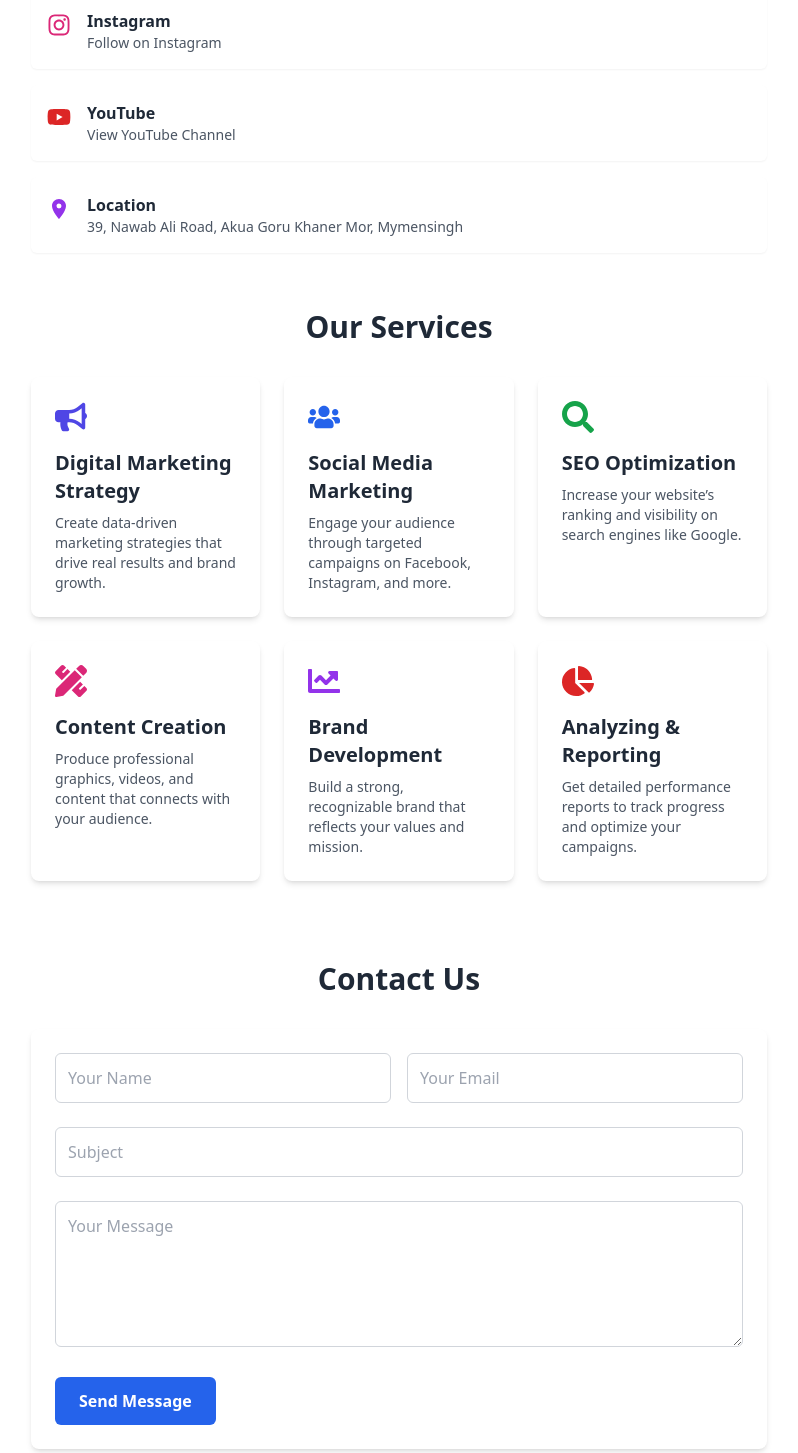
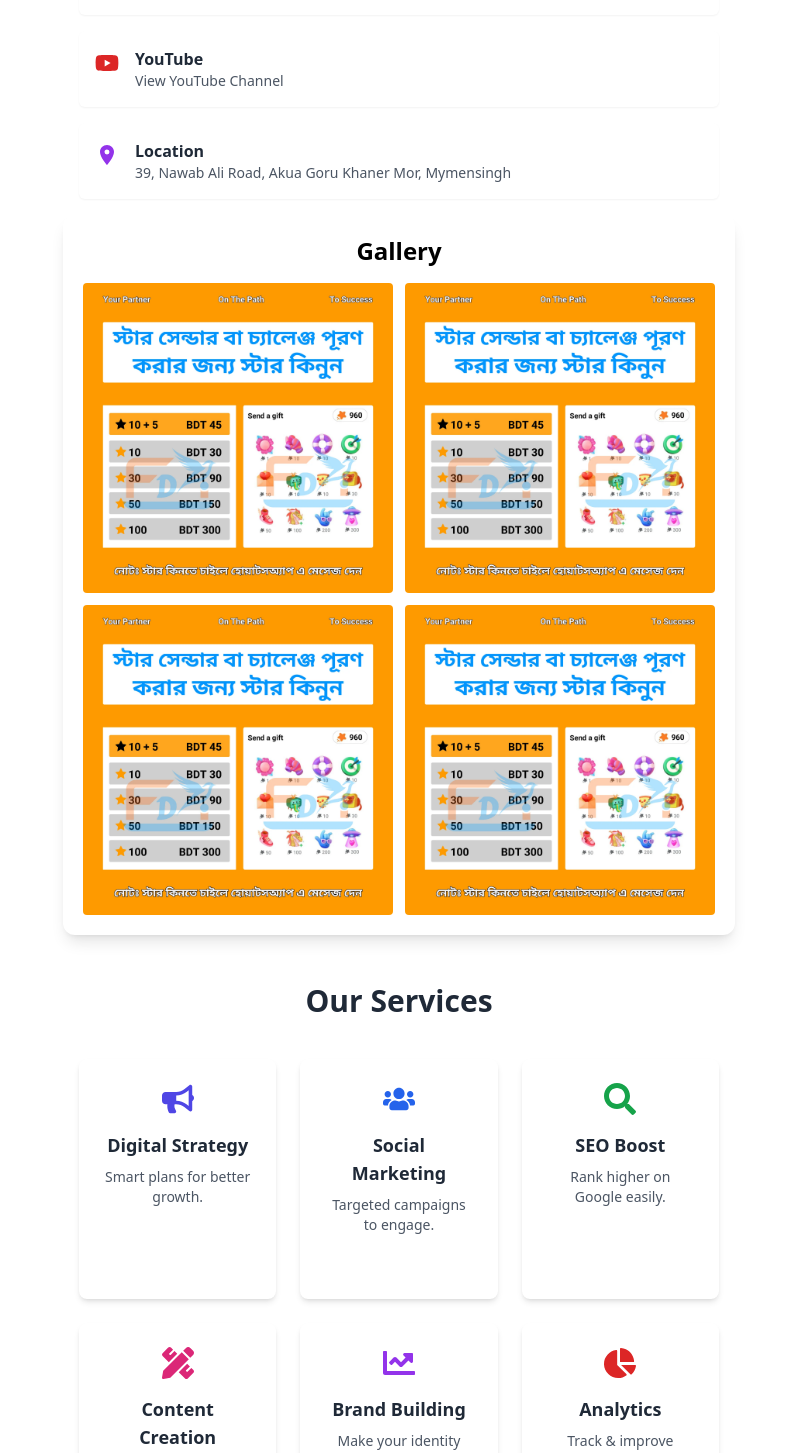
Before and after one commit to Mahediswe/freelanceit-portfolio, a React (Create React App) app: page / in a window 1280 px wide. Shown: the part 1332-2785 px from the top of the page, without its empty margins (241-1039 px from the left). Built offline with nearby package versions, Linux system fonts and the light colour scheme.

Commit message:
secend commit

```diff
--- a/package.json
+++ b/package.json
@@ -7,6 +7,7 @@
     "@testing-library/jest-dom": "^6.6.3",
     "@testing-library/react": "^16.3.0",
     "@testing-library/user-event": "^13.5.0",
+    "qrcode.react": "^4.2.0",
     "react": "^19.1.0",
     "react-dom": "^19.1.0",
     "react-icons": "^5.5.0",
--- a/src/Components/ContactForm.jsx
+++ b/src/Components/ContactForm.jsx
@@ -21,7 +21,7 @@ const ContactForm = () => {
   };
 
   return (
-    <div className="max-w-3xl mx-auto px-4 py-10">
+    <div className="max-w-2xl mx-auto px-4 py-10">
       <h2 className="text-3xl font-bold text-center mb-8 text-gray-800">Contact Us</h2>
 
       <form onSubmit={handleSubmit} className="bg-white shadow-md rounded-lg p-6 space-y-6">
--- a/src/Components/ContactInfo.jsx
+++ b/src/Components/ContactInfo.jsx
@@ -55,7 +55,7 @@ const ContactInfo = () => {
   ];
 
   return (
-    <div className="max-w-3xl mx-auto p-4 space-y-4">
+    <div className="max-w-2xl mx-auto p-4 space-y-4">
       {contactItems.map((item, index) => (
         <a
           href={item.link}
--- a/src/Components/Footer.jsx
+++ b/src/Components/Footer.jsx
@@ -2,7 +2,7 @@ import React from 'react';
 
 const Footer = () => {
   return (
-    <footer className="max-w-3xl mx-auto bg-gray-800 py-4 ">
+    <footer className="max-w-2xl mx-auto bg-gray-800 py-4 ">
       <div className="text-center text-sm text-white">
         © 2025 Freelance Digital IT. All rights reserved.
       </div>
--- a/src/Components/Hero.jsx
+++ b/src/Components/Hero.jsx
@@ -41,7 +41,7 @@ import hero from "../assetes/hero.jpg";
 
 const Hero = () => {
   return (
-    <div className="relative max-w-3xl mx-auto">
+    <div className="relative max-w-2xl mx-auto">
 
       {/* Top Hero Image */}
       <div className="h-100 overflow-hidden rounded-t-lg">
@@ -53,13 +53,14 @@ const Hero = () => {
       </div>
 
       {/* Profile Picture (Floating) */}
-      <div className="absolute top-80 left-1/2 transform -translate-x-1/2 animate-float">
-        <img
-          src={profile}
-          alt="Profile"
-          className="w-32 h-32 rounded-full border-4 border-white shadow-md "
-        />
-      </div>
+<div className="absolute top-[26%] sm:top-16 md:top-72 lg:top-80 left-1/2 -translate-x-1/2 transform animate-float">
+  <img
+    src={profile}
+    alt="Profile"
+    className="w-32 h-32 rounded-full border-4 border-white shadow-md"
+  />
+</div>
+
 
       {/* Bottom Info Section */}
       <div className="bg-slate-100 pt-20 pb-10 px-6 rounded-b-lg shadow-md">
--- a/src/Components/Home.jsx
+++ b/src/Components/Home.jsx
@@ -5,14 +5,18 @@ import ContactInfo from './ContactInfo'
 import Service from './Service'
 import ContactForm from './ContactForm'
 import Footer from './Footer'
+import ImageGallery from './ImageGallary'
+import QRCodeSection from './QRCodeSection'
 const Home = () => {
   return (
     <div>
       <Navbar/>
       <Hero/>
       <ContactInfo/>
+      <ImageGallery/>
       <Service/>
       <ContactForm/>
+      <QRCodeSection/>
       <Footer/>
     </div>
   )
--- /dev/null
+++ b/src/Components/ImageGallary.jsx
@@ -0,0 +1,83 @@
+import React, { useState } from 'react';
+import img1 from '../assetes/p.jpg';
+import img2 from '../assetes/p.jpg';
+import img3 from '../assetes/p.jpg';
+import img4 from '../assetes/p.jpg';
+
+const images = [img1, img2, img3, img4];
+
+
+const ImageBoxGallery = () => {
+  const [isOpen, setIsOpen] = useState(false);
+  const [currentIndex, setCurrentIndex] = useState(0);
+
+  const openModal = (index) => {
+    setCurrentIndex(index);
+    setIsOpen(true);
+  };
+
+  const closeModal = () => {
+    setIsOpen(false);
+  };
+
+  const nextImage = () => {
+    setCurrentIndex((prev) => (prev + 1) % images.length);
+  };
+
+  const prevImage = () => {
+    setCurrentIndex((prev) => (prev - 1 + images.length) % images.length);
+  };
+
+  return (
+    <div className="max-w-2xl mx-auto p-5   bg-white rounded-xl shadow-lg">
+      <h2 className="text-2xl font-semibold text-center mb-4">Gallery</h2>
+
+      {/* 2x2 Grid Box */}
+      <div className="grid grid-cols-2 gap-3">
+        {images.map((img, index) => (
+          <img
+            key={index}
+            src={img}
+            alt={`gallery-${index}`}
+            onClick={() => openModal(index)}
+            className="w-full h-100 object-cover rounded cursor-pointer hover:scale-105 transition-transform duration-300"
+          />
+        ))}
+      </div>
+
+      {/* Modal View */}
+      {isOpen && (
+        <div className="fixed inset-0 bg-black bg-opacity-80 flex items-center justify-center z-50">
+          <button
+            onClick={closeModal}
+            className="absolute top-5 right-5 text-white text-2xl"
+          >
+            ✖
+          </button>
+
+          <button
+            onClick={prevImage}
+            className="absolute left-5 text-white text-4xl"
+          >
+            ❮
+          </button>
+
+          <img
+            src={images[currentIndex]}
+            alt="Full View"
+            className="max-h-[80vh] max-w-[90vw] rounded shadow-xl"
+          />
+
+          <button
+            onClick={nextImage}
+            className="absolute right-5 text-white text-4xl"
+          >
+            ❯
+          </button>
+        </div>
+      )}
+    </div>
+  );
+};
+
+export default ImageBoxGallery;
--- a/src/Components/Navbar.jsx
+++ b/src/Components/Navbar.jsx
@@ -27,7 +27,7 @@ import logo from "../assetes/Logo.jpeg"
 
 const Navbar = () => {
   return (
-    <div className='max-w-3xl mx-auto flex justify-between items-center px-4 py-3 bg-violet-400'>
+    <div className='max-w-2xl mx-auto flex justify-between items-center px-4 py-3 bg-blue-900'>
 
       {/* Left side: Logo + Title */}
       <div className='flex items-center gap-4'>
@@ -36,9 +36,9 @@ const Navbar = () => {
           alt="Logo"
           className='w-full h-16 rounded-lg object-cover'
         />
-        <h1 className="text-lg md:text-2xl font-semibold text-gray-800">
+        {/* <h1 className="text-lg md:text-2xl font-semibold text-gray-800">
           Frelance Digital It
-        </h1>
+        </h1> */}
       </div>
 
       {/* Right side: Icon Button */}
--- /dev/null
+++ b/src/Components/QRCodeSection.jsx
@@ -0,0 +1,44 @@
+import React, { useRef } from 'react';
+import { QRCodeCanvas } from 'qrcode.react';
+
+const QRCodeSection = () => {
+  const qrRef = useRef(null);
+
+  const downloadQRCode = () => {
+    const canvas = qrRef.current.querySelector('canvas');
+    const url = canvas.toDataURL('image/png');
+    const link = document.createElement('a');
+    link.href = url;
+    link.download = 'my-qr-code.png';
+    link.click();
+  };
+
+  return (
+    <div className="flex flex-col items-center gap-4 p-6 bg-gray-100 rounded-md shadow-md max-w-2xl mx-auto">
+      <h2 className="text-lg font-semibold text-gray-800">Download My QR Code</h2>
+
+      <div
+        ref={qrRef}
+        className="p-2 rounded-lg border-2 border-blue-400 bg-white"
+      >
+        <QRCodeCanvas
+          value="https://your-link-or-data.com"
+          size={200}
+          bgColor="#ffffff"
+          fgColor="#000000"
+          level="H"
+          includeMargin={true}
+        />
+      </div>
+
+      <button
+        onClick={downloadQRCode}
+        className="px-4 py-2 bg-blue-600 hover:bg-blue-700 text-white rounded-md transition"
+      >
+        Download QR
+      </button>
+    </div>
+  );
+};
+
+export default QRCodeSection;
--- a/src/Components/Service.jsx
+++ b/src/Components/Service.jsx
@@ -1,43 +1,50 @@
 import React from 'react';
-import { FaBullhorn, FaChartLine, FaPencilRuler, FaChartPie, FaSearch, FaUsers } from 'react-icons/fa';
+import {
+  FaBullhorn,
+  FaChartLine,
+  FaPencilRuler,
+  FaChartPie,
+  FaSearch,
+  FaUsers,
+} from 'react-icons/fa';
 
 const services = [
   {
     icon: <FaBullhorn className="w-8 h-8 text-indigo-600" />,
-    title: "Digital Marketing Strategy",
-    desc: "Create data-driven marketing strategies that drive real results and brand growth.",
+    title: "Digital Strategy",
+    desc: "Smart plans for better growth.",
   },
   {
     icon: <FaUsers className="w-8 h-8 text-blue-600" />,
-    title: "Social Media Marketing",
-    desc: "Engage your audience through targeted campaigns on Facebook, Instagram, and more.",
+    title: "Social Marketing",
+    desc: "Targeted campaigns to engage.",
   },
   {
     icon: <FaSearch className="w-8 h-8 text-green-600" />,
-    title: "SEO Optimization",
-    desc: "Increase your website’s ranking and visibility on search engines like Google.",
+    title: "SEO Boost",
+    desc: "Rank higher on Google easily.",
   },
   {
-    icon: <FaPencilRuler className="w-8 h-8 text-pink-600 " />,
+    icon: <FaPencilRuler className="w-8 h-8 text-pink-600" />,
     title: "Content Creation",
-    desc: "Produce professional graphics, videos, and content that connects with your audience.",
+    desc: "Visuals that speak to users.",
   },
   {
     icon: <FaChartLine className="w-8 h-8 text-purple-600" />,
-    title: "Brand Development",
-    desc: "Build a strong, recognizable brand that reflects your values and mission.",
+    title: "Brand Building",
+    desc: "Make your identity stand out.",
   },
   {
     icon: <FaChartPie className="w-8 h-8 text-red-600" />,
-    title: "Analyzing & Reporting",
-    desc: "Get detailed performance reports to track progress and optimize your campaigns.",
+    title: "Analytics",
+    desc: "Track & improve performance.",
   },
 ];
 
 const Service = () => {
   return (
-    <div className="max-w-3xl mx-auto px-4 py-10">
-      <h2 className="text-3xl font-bold text-center text-gray-800 mb-8">
+    <div className="max-w-2xl mx-auto px-4 py-12">
+      <h2 className="text-3xl font-bold text-center text-gray-800 mb-10">
         Our Services
       </h2>
 
@@ -45,12 +52,10 @@ const Service = () => {
         {services.map((service, index) => (
           <div
             key={index}
-            className="bg-white shadow-md rounded-lg p-6 hover:shadow-lg transition"
+            className="bg-white shadow-md rounded-lg p-6 flex flex-col items-center justify-start text-center h-60"
           >
-            <div className="mb-4">
-              {service.icon}
-            </div>
-            <h3 className="text-xl font-semibold mb-2 text-gray-800">
+            <div className="mb-4">{service.icon}</div>
+            <h3 className="text-lg font-semibold text-gray-800 mb-2">
               {service.title}
             </h3>
             <p className="text-gray-600 text-sm">
```
Also changed, not shown: src/assetes/p.jpg (added), 1 other file (tests, documents, lock files or other folders).
